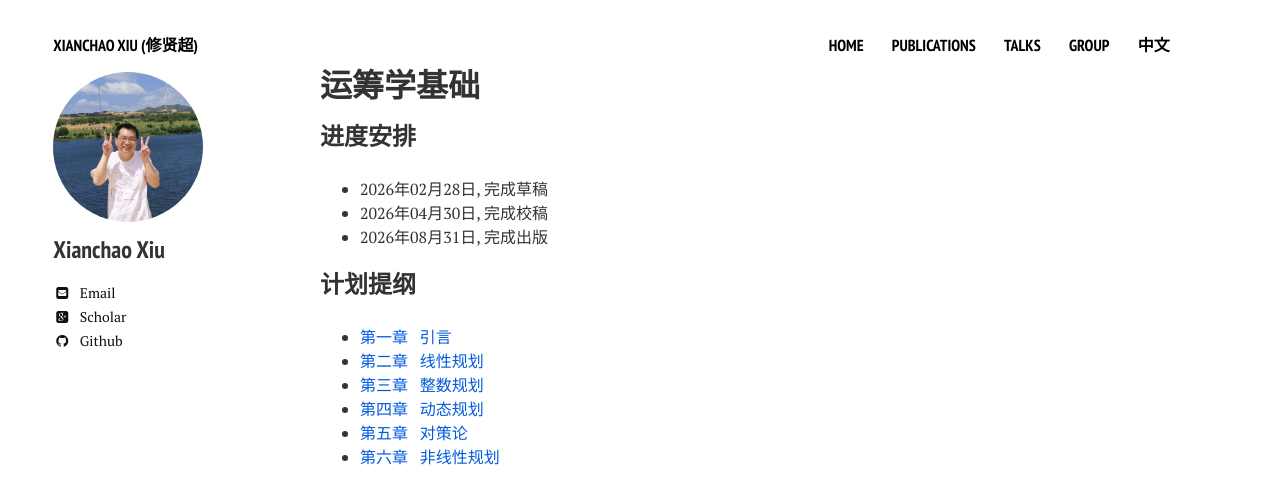
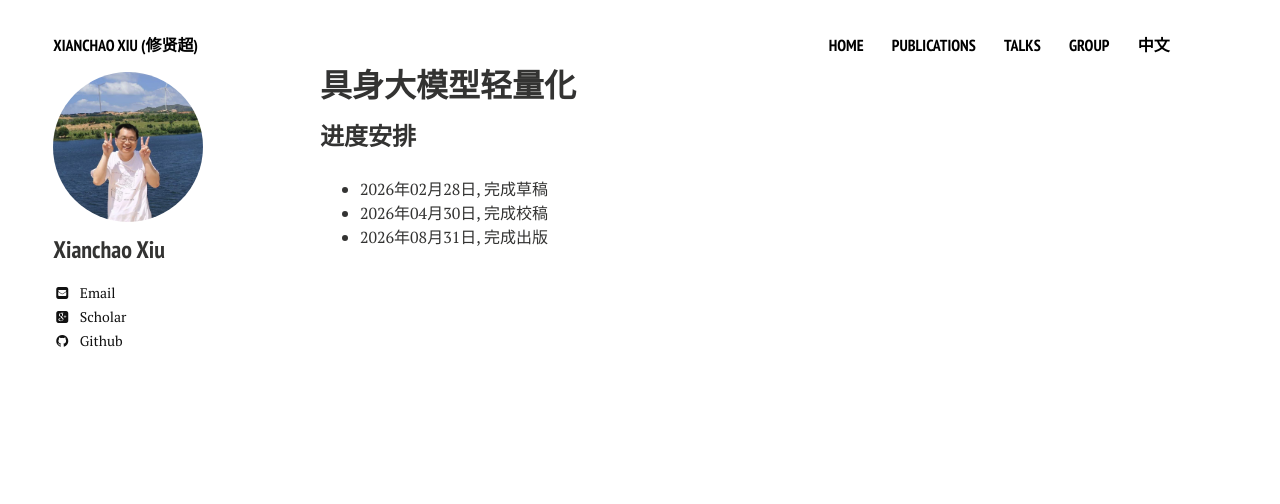
Before and after one commit to xianchaoxiu/xianchaoxiu.github.io, a Jekyll site: the page built from chinese/book/LLM/index.md, in a window 1280 px wide. Shown: the top 504 px of the page. Built offline with Jekyll 4.4.1, drawn with Linux system fonts in a browser that asks for light colours; nearby versions of some CDN libraries.

Commit message:
Update index.md

```diff
--- a/chinese/book/LLM/index.md
+++ b/chinese/book/LLM/index.md
@@ -1,6 +1,6 @@
 ---
 layout: page
-title: 运筹学基础
+title: 具身大模型轻量化
 comments: false
 share: false
 ---
@@ -9,11 +9,3 @@ share: false
 * 2026年02月28日, 完成草稿 <br>
 * 2026年04月30日, 完成校稿 <br>
 * 2026年08月31日, 完成出版 <br>
-
-### 计划提纲
-* <a href="https://xianchaoxiu.github.io/chinese/course/OR/引言.pdf" class="textlink" target="_blank">  第一章 &nbsp;  引言<br>
-* <a href="https://xianchaoxiu.github.io/chinese/course/OR/线性规划.pdf" class="textlink" target="_blank">  第二章 &nbsp;  线性规划<br>
-* <a href="https://xianchaoxiu.github.io/chinese/course/OR/整数规划.pdf" class="textlink" target="_blank">  第三章 &nbsp;  整数规划<br>
-* <a href="https://xianchaoxiu.github.io/chinese/course/OR/动态规划.pdf" class="textlink" target="_blank">  第四章 &nbsp;  动态规划<br>
-* <a href="https://xianchaoxiu.github.io/chinese/course/OR/对策论.pdf" class="textlink" target="_blank">  第五章 &nbsp;  对策论<br>
-* <a href="https://xianchaoxiu.github.io/chinese/course/OR/非线性规划.pdf" class="textlink" target="_blank">  第六章 &nbsp;  非线性规划<br>
```
